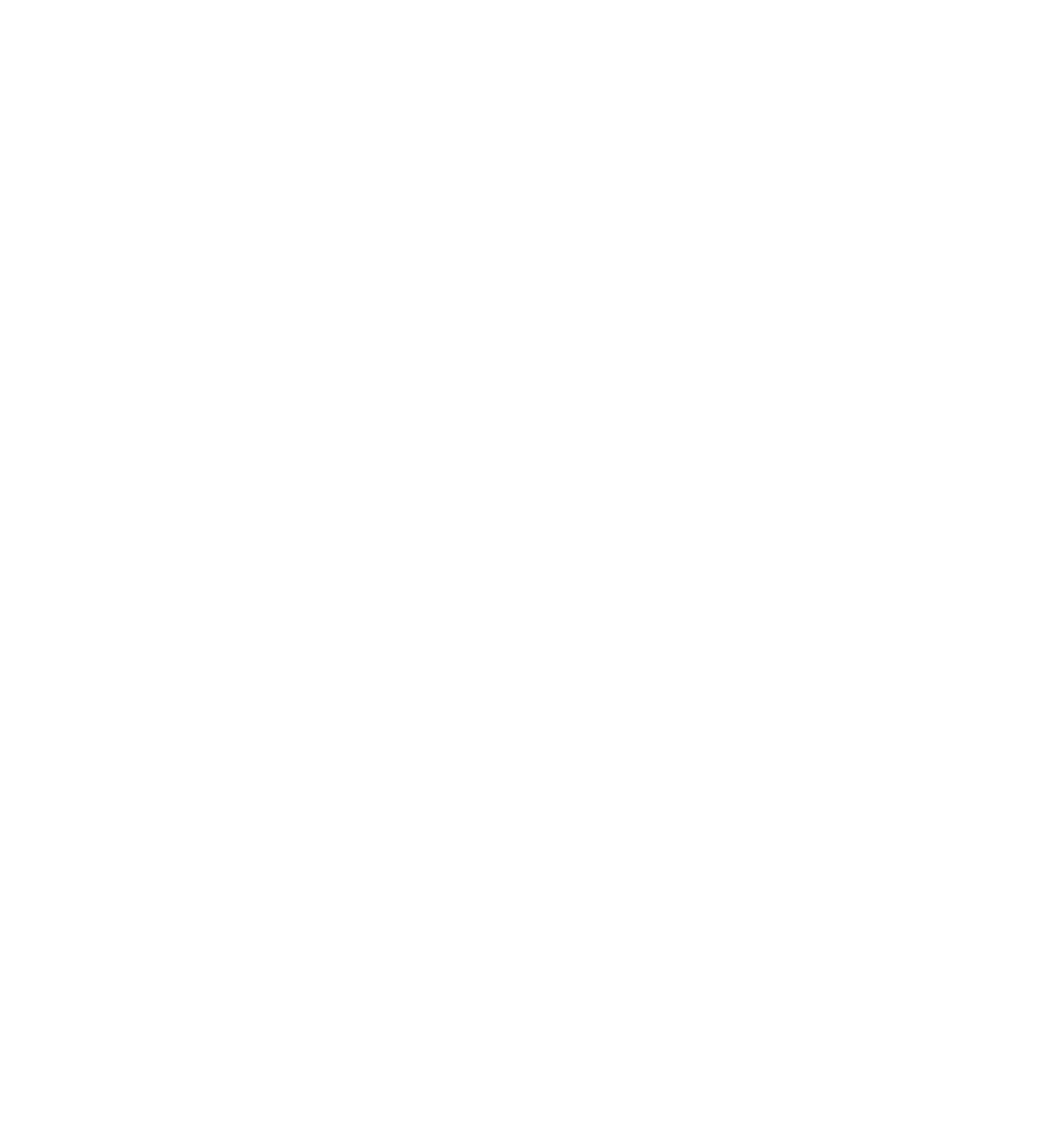
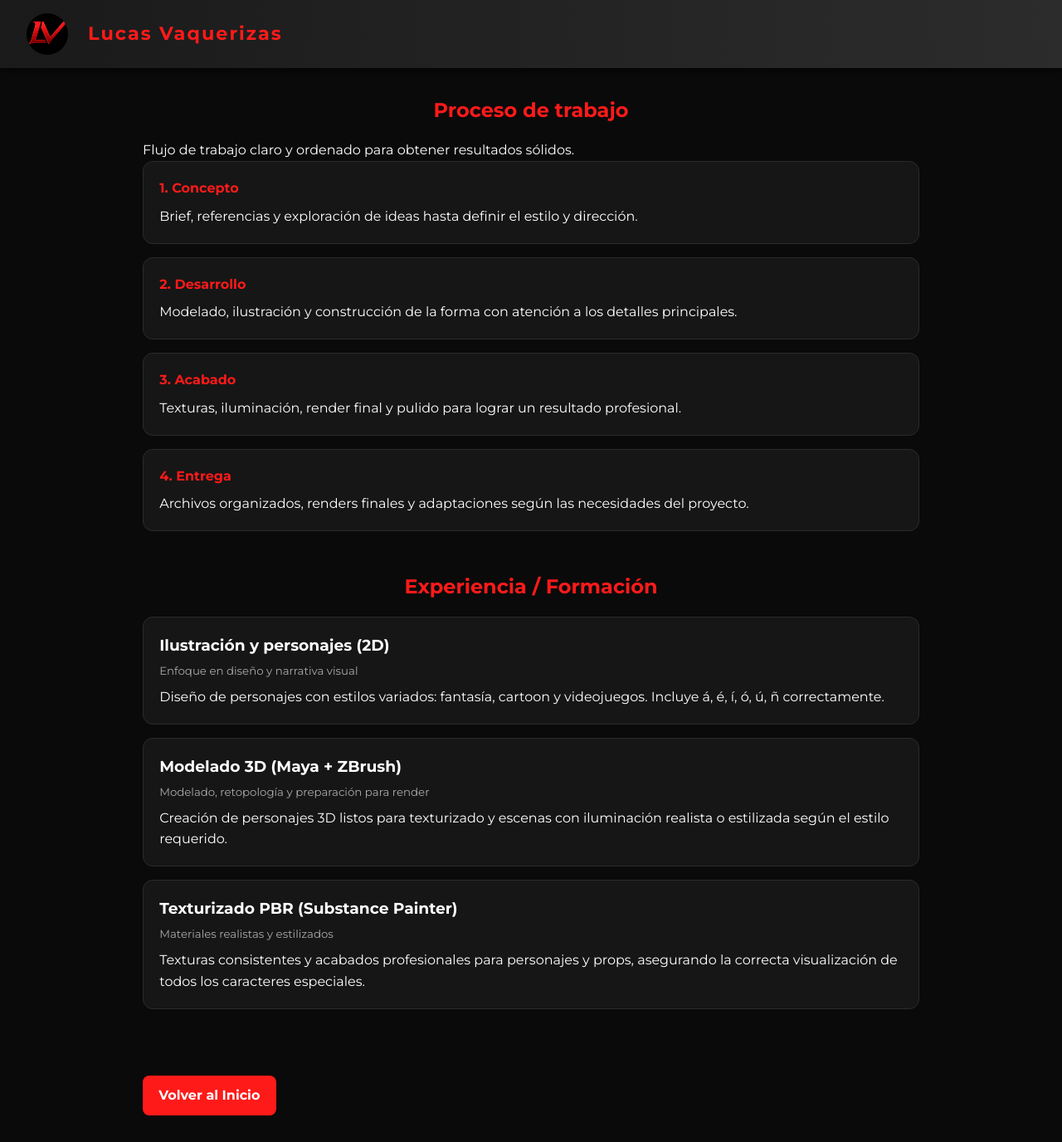
Before and after one commit to makakogitanillo/LucasVaquerizasMartin.github.io, a plain HTML site: page indexProjects.html in a window 1280 px wide. Shown: the whole page at 83% size. Before the commit the page ends 800 px from the top, so only its background shows below. Drawn offline with Linux system fonts and the light colour scheme.

Commit message:
ffesfgvs

```diff
--- a/index.html
+++ b/index.html
@@ -5,7 +5,7 @@
     <meta name="viewport" content="width=device-width, initial-scale=1.0">
     <title>Lucas Vaquerizas - Portfolio</title>
     <link href="https://fonts.googleapis.com/css2?family=Montserrat:wght@400;600;700&display=swap" rel="stylesheet">
-    <link rel="icon" type="image/png" href="https://img.icons8.com/color/1200/pornhub.jpg" />
+    <link rel="icon" type="image/png" href="assets/images/logoLV.webp" />
 
     <style>
         /* Reset y base */
@@ -38,13 +38,42 @@
             align-items: center;
             padding: 1rem 2rem;
             box-shadow: 0 4px 8px rgba(0,0,0,0.5);
+            gap: 1rem;
         }
 
             header h1 {
                 font-weight: 700;
                 color: #ff1a1a;
                 letter-spacing: 2px;
-                    font-size: 1.3rem;
+                font-size: 1.2rem;
+            }
+
+        /* Botón hamburguesa (solo móvil) */
+        .menu-toggle {
+            display: none;
+            width: 44px;
+            height: 44px;
+            border-radius: 12px;
+            border: 2px solid rgba(255,26,26,0.5);
+            background: transparent;
+            cursor: pointer;
+            align-items: center;
+            justify-content: center;
+            transition: 0.2s;
+        }
+
+            .menu-toggle:hover {
+                background: rgba(255,26,26,0.1);
+                transform: translateY(-1px);
+            }
+
+            .menu-toggle span {
+                display: block;
+                width: 22px;
+                height: 2px;
+                background: #fff;
+                margin: 4px 0;
+                border-radius: 5px;
             }
 
         nav {
@@ -78,24 +107,6 @@
                     color: #ff1a1a;
                 }
 
-            /* Botón hamburguesa (solo móvil) */
-            .menu-btn {
-                display: none;
-                background: transparent;
-                border: 1px solid rgba(255,255,255,0.12);
-                color: #fff;
-                border-radius: 12px;
-                padding: 0.55rem 0.75rem;
-                cursor: pointer;
-                font-size: 1.1rem;
-                transition: 0.2s;
-            }
-
-                .menu-btn:hover {
-                    border-color: rgba(255,26,26,0.6);
-                    transform: translateY(-1px);
-                }
-
         /* Secciones */
         section {
             padding: 6rem 2rem;
@@ -118,7 +129,7 @@
             letter-spacing: 1px;
         }
 
-            /* About */
+        /* Hero / About */
         #about {
             display: flex;
             flex-wrap: wrap;
@@ -199,7 +210,7 @@
                 box-shadow: 0 12px 30px rgba(255,26,26,0.35);
             }
 
-                /* Imagenes */
+            /* Imágenes */
             .project-card img {
                 width: 100%;
                 max-height: 190px;
@@ -210,9 +221,10 @@
                 cursor: pointer;
             }
 
-                    /* 2D: más altas y sin recorte */
+                /* Imágenes 2D: más verticales y sin recorte */
                 .project-card img.img-2d {
                     height: 320px;
+                    max-height: none;
                     object-fit: contain;
                     background: #0c0c0c;
                 }
@@ -252,7 +264,7 @@
                 transform: scale(1.08);
             }
 
-            /* Services */
+        /* Servicios */
         #services {
             text-align: center;
         }
@@ -287,7 +299,7 @@
                 font-size: 0.95rem;
             }
 
-            /* Process */
+        /* Proceso */
         #process {
             text-align: center;
         }
@@ -319,7 +331,7 @@
                 font-size: 0.95rem;
             }
 
-            /* Timeline */
+        /* Experiencia */
         #experience {
             text-align: center;
         }
@@ -397,7 +409,7 @@
             color: #888;
         }
 
-            /* Lightbox */
+        /* Modal / Lightbox */
         .lightbox {
             position: fixed;
             inset: 0;
@@ -455,59 +467,46 @@
                 text-align: center;
             }
 
-            /* ==========================================================
+        /* =========================
            RESPONSIVE REQUISITO
-           - Móvil < 800px
-           - Escritorio > 1024px
-        ========================================================== */
+           ========================= */
 
-            /* MÓVIL */
+        /* MÓVIL < 800px */
         @media (max-width: 800px) {
             header {
                 flex-direction: row;
                 padding: 1rem 1rem;
             }
 
-                    header h1 {
-                        font-size: 1.1rem;
+            /* aparece hamburguesa */
+            .menu-toggle {
+                display: flex;
             }
 
-                /* Mostrar botón hamburguesa */
-                .menu-btn {
-                    display: inline-flex;
-                    align-items: center;
-                    justify-content: center;
-                    gap: 0.4rem;
-                }
-
-                /* Nav oculto por defecto */
+            /* nav oculto por defecto */
             nav {
                 position: absolute;
                 top: 100%;
                 left: 0;
                 right: 0;
-                    background: #141414;
-                    border-bottom: 1px solid #2b2b2b;
-                    box-shadow: 0 10px 30px rgba(0,0,0,0.55);
-                    display: none;
+                background: #111;
                 flex-direction: column;
                 gap: 0;
-                    padding: 0.7rem 0.9rem;
+                overflow: hidden;
+                max-height: 0;
+                transition: 0.3s ease;
+                border-bottom: 1px solid #2b2b2b;
             }
 
-                    /* Cuando está abierto */
                 nav.open {
-                        display: flex;
+                    max-height: 420px;
                 }
 
                 nav a {
-                        margin: 0;
-                        padding: 0.9rem 0.6rem;
-                        border-radius: 12px;
-                    }
-
-                        nav a:hover {
-                            background: rgba(255,255,255,0.06);
+                    padding: 1rem 1.2rem;
+                    width: 100%;
+                    border-top: 1px solid #222;
+                    margin-left: 0;
                 }
 
                     nav a::after {
@@ -523,46 +522,46 @@
                 justify-content: center;
             }
 
-                .project-grid,
-                .service-grid,
-                .process-steps {
-                    grid-template-columns: 1fr;
-                }
-
-                section {
-                    padding: 4.5rem 1.2rem;
-                }
-
+            /* imágenes 2D un poco menos altas en móvil */
             .project-card img.img-2d {
-                    height: 280px; /* un poco menos para móvil */
+                height: 260px;
             }
         }
 
-            /* ESCRITORIO GRANDE */
+        /* ESCRITORIO > 1024px */
         @media (min-width: 1024px) {
-                section {
-                    padding: 6.5rem 2rem;
+            header h1 {
+                font-size: 1.4rem;
             }
         }
     </style>
 </head>
 
 <body>
+
     <header>
         <h1>Lucas Vaquerizas</h1>
 
-        <!-- Botón hamburguesa -->
-        <button class="menu-btn" id="menuBtn" aria-label="Abrir menú">
-            ☰
+        <!-- Botón hamburguesa (móvil) -->
+        <button class="menu-toggle" id="menuToggle" aria-label="Abrir menú">
+            <span></span>
+            <span></span>
+            <span></span>
         </button>
 
+        <!-- Menú -->
         <nav id="mainNav">
             <a href="#about">Sobre mí</a>
             <a href="#services">Servicios</a>
+
+            <!-- salto de página -->
+            <a href="indexProjects.html">Proceso</a>
+
+
+
             <a href="#projects-3d">3D</a>
             <a href="#projects">2D</a>
             <a href="#skills">Habilidades</a>
-            <a href="#process">Proceso</a>
             <a href="#experience">Experiencia</a>
             <a href="#contact">Contacto</a>
         </nav>
@@ -570,7 +569,7 @@
 
     <!-- Sobre mí -->
     <section id="about">
-        <img src="https://encrypted-tbn0.gstatic.com/images?q=tbn:ANd9GcTizU7VjID5zLXejBtFLyAWClkTN_YrkNQE9-n1Rh9y-xldyTYGfdwvpWIQtOp6gcRnnDExQgxz4bEbx4w3-NcaKVutN6tOrYX7IK_C8Hg&s=10" alt="Foto Lucas Vaquerizas">
+        <img src="assets/images/ChatGPT Image 16 feb 2026, 19_54_45.webp" alt="Foto Lucas Vaquerizas">
         <div>
             <h2>Sobre mí</h2>
             <p>Hola, soy Lucas Vaquerizas, ilustrador de personajes 2D y 3D. Creo diseños con personalidad y estilo único, inspirados en videojuegos y arte narrativo.</p>
@@ -638,7 +637,7 @@
                 <p>Personaje fantástico: conejo antropomórfico portando una lanza mientras cabalga a un dodo.</p>
             </div>
             <div class="project-card">
-                <img class="img-2d" src="assets/images/image.webp" alt="Búho arcano">
+                <img class="img-2d" src="assets/images/image.webp" alt="Buho arcano">
                 <h3>Búho arcano</h3>
                 <p>Diseño mágico con armadura elaborada y detalles de hechicería. Enfoque en silueta y narrativa visual.</p>
             </div>
@@ -657,33 +656,6 @@
             <span class="skill">Animate</span>
             <span class="skill">Substance Painter</span>
             <span class="skill">After Effects</span>
-        </div>
-    </section>
-
-    <!-- Proceso -->
-    <section id="process">
-        <h2>Proceso de trabajo</h2>
-        <p style="max-width:850px; margin:0 auto; color:#d9d9d9;">
-            Me gusta mantener un flujo claro y ordenado para que cada proyecto avance rápido y con resultados sólidos.
-        </p>
-
-        <div class="process-steps">
-            <div class="step">
-                <span>1. Concepto</span>
-                <p>Brief, referencias y exploración de ideas hasta definir el estilo y dirección.</p>
-            </div>
-            <div class="step">
-                <span>2. Desarrollo</span>
-                <p>Modelado/ilustración, detalles principales y construcción de la forma.</p>
-            </div>
-            <div class="step">
-                <span>3. Acabado</span>
-                <p>Texturas, iluminación, render final y pulido para presentación.</p>
-            </div>
-            <div class="step">
-                <span>4. Entrega</span>
-                <p>Archivos organizados, renders finales y adaptaciones si el proyecto lo necesita.</p>
-            </div>
         </div>
     </section>
 
@@ -779,17 +751,15 @@
             }
         });
 
-        // ==========================
-        // MENÚ HAMBURGUESA MÓVIL
-        // ==========================
-        const menuBtn = document.getElementById("menuBtn");
+        // Menú hamburguesa móvil
+        const menuToggle = document.getElementById("menuToggle");
         const mainNav = document.getElementById("mainNav");
 
-        menuBtn.addEventListener("click", () => {
+        menuToggle.addEventListener("click", () => {
             mainNav.classList.toggle("open");
         });
 
-        // Cerrar menú al clicar un enlace (solo móvil)
+        // Al clicar en un link del menú en móvil -> cerrar menú
         document.querySelectorAll("#mainNav a").forEach(link => {
             link.addEventListener("click", () => {
                 if (window.innerWidth <= 800) {
@@ -797,13 +767,7 @@
                 }
             });
         });
+    </script>
 
-        // Si cambias el tamaño a escritorio, que se resetee el menú
-        window.addEventListener("resize", () => {
-            if (window.innerWidth > 800) {
-                mainNav.classList.remove("open");
-            }
-        });
-    </script>
 </body>
 </html>
--- a/indexProjects.html
+++ b/indexProjects.html
@@ -0,0 +1,187 @@
+<!DOCTYPE html>
+<html lang="es">
+<head>
+    <meta charset="UTF-8">
+    <meta http-equiv="Content-Type" content="text/html; charset=UTF-8">
+    <meta name="viewport" content="width=device-width, initial-scale=1.0">
+    <title>Lucas Vaquerizas - Proyectos</title>
+    <link href="https://fonts.googleapis.com/css2?family=Montserrat:wght@400;600;700&display=swap" rel="stylesheet">
+    <link rel="icon" type="image/png" href="assets/images/logoLV.webp" />
+
+    <style>
+        * {
+            margin: 0;
+            padding: 0;
+            box-sizing: border-box;
+            font-family: 'Montserrat', sans-serif;
+        }
+
+        body {
+            background: #0a0a0a;
+            color: #fff;
+            line-height: 1.6;
+        }
+
+        a {
+            text-decoration: none;
+            color: inherit;
+        }
+
+        header {
+            background: linear-gradient(to right,#1a1a1a,#2c2c2c);
+            display: flex;
+            align-items: center;
+            justify-content: flex-start;
+            padding: 1rem 2rem;
+            gap: 1rem;
+            position: sticky;
+            top: 0;
+            z-index: 1000;
+            box-shadow: 0 4px 8px rgba(0,0,0,0.5);
+        }
+
+            header img {
+                width: 50px;
+                border-radius: 50%;
+            }
+
+            header h1 {
+                font-weight: 700;
+                color: #ff1a1a;
+                letter-spacing: 2px;
+                margin-left: 0.5rem;
+                font-size: 1.4rem;
+            }
+
+        main {
+            max-width: 1000px;
+            margin: auto;
+            padding: 2rem;
+        }
+
+        h2 {
+            color: #ff1a1a;
+            margin-bottom: 1rem;
+            text-align: center;
+        }
+
+        section {
+            margin-bottom: 3rem;
+        }
+
+        .step, .timeline-item {
+            background: #161616;
+            border: 1px solid #2b2b2b;
+            border-radius: 12px;
+            padding: 1.2rem;
+            margin-bottom: 1rem;
+        }
+
+            .step span {
+                display: block;
+                color: #ff1a1a;
+                font-weight: 700;
+                margin-bottom: 0.5rem;
+            }
+
+            .timeline-item h3 {
+                margin-bottom: 0.3rem;
+            }
+
+            .timeline-item small {
+                color: #aaa;
+                display: block;
+                margin-bottom: 0.5rem;
+            }
+
+        .back-home {
+            display: inline-block;
+            margin-top: 2rem;
+            padding: 0.7rem 1.2rem;
+            background: #ff1a1a;
+            color: #fff;
+            border-radius: 8px;
+            font-weight: 700;
+            cursor: pointer;
+            transition: 0.3s;
+        }
+
+            .back-home:hover {
+                background: #ff4d4d;
+            }
+
+        @media(max-width:768px) {
+            header {
+                flex-direction: row;
+                justify-content: flex-start;
+            }
+
+                header h1 {
+                    font-size: 1.2rem;
+                }
+        }
+    </style>
+</head>
+
+<body>
+
+    <header>
+        <img src="assets/images/logoLV.webp" alt="Logo Lucas Vaquerizas">
+        <h1>Lucas Vaquerizas</h1>
+    </header>
+
+    <main>
+
+        <section id="process">
+            <h2>Proceso de trabajo</h2>
+            <p>Flujo de trabajo claro y ordenado para obtener resultados s&oacute;lidos.</p>
+
+            <div class="step">
+                <span>1. Concepto</span>
+                <p>Brief, referencias y exploraci&oacute;n de ideas hasta definir el estilo y direcci&oacute;n.</p>
+            </div>
+
+            <div class="step">
+                <span>2. Desarrollo</span>
+                <p>Modelado, ilustraci&oacute;n y construcci&oacute;n de la forma con atenci&oacute;n a los detalles principales.</p>
+            </div>
+
+            <div class="step">
+                <span>3. Acabado</span>
+                <p>Texturas, iluminaci&oacute;n, render final y pulido para lograr un resultado profesional.</p>
+            </div>
+
+            <div class="step">
+                <span>4. Entrega</span>
+                <p>Archivos organizados, renders finales y adaptaciones seg&uacute;n las necesidades del proyecto.</p>
+            </div>
+        </section>
+
+        <section id="experience">
+            <h2>Experiencia / Formaci&oacute;n</h2>
+
+            <div class="timeline-item">
+                <h3>Ilustraci&oacute;n y personajes (2D)</h3>
+                <small>Enfoque en dise&ntilde;o y narrativa visual</small>
+                <p>Dise&ntilde;o de personajes con estilos variados: fantas&iacute;a, cartoon y videojuegos. Incluye &aacute;, &eacute;, &iacute;, &oacute;, &uacute;, &ntilde; correctamente.</p>
+            </div>
+
+            <div class="timeline-item">
+                <h3>Modelado 3D (Maya + ZBrush)</h3>
+                <small>Modelado, retopolog&iacute;a y preparaci&oacute;n para render</small>
+                <p>Creaci&oacute;n de personajes 3D listos para texturizado y escenas con iluminaci&oacute;n realista o estilizada seg&uacute;n el estilo requerido.</p>
+            </div>
+
+            <div class="timeline-item">
+                <h3>Texturizado PBR (Substance Painter)</h3>
+                <small>Materiales realistas y estilizados</small>
+                <p>Texturas consistentes y acabados profesionales para personajes y props, asegurando la correcta visualizaci&oacute;n de todos los caracteres especiales.</p>
+            </div>
+        </section>
+
+        <a href="index.html" class="back-home">Volver al Inicio</a>
+
+    </main>
+
+</body>
+</html>
```
Also changed, not shown: assets/images/ChatGPT Image 16 feb 2026, 19_54_45.webp (added), assets/images/logoLV.webp (added). Lines whose indentation alone changed are shown as unchanged.
